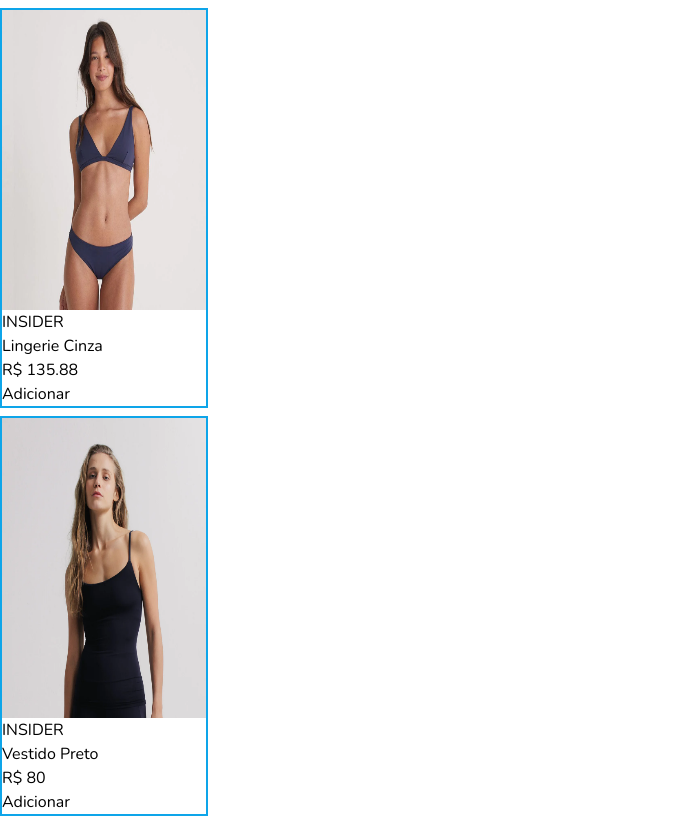
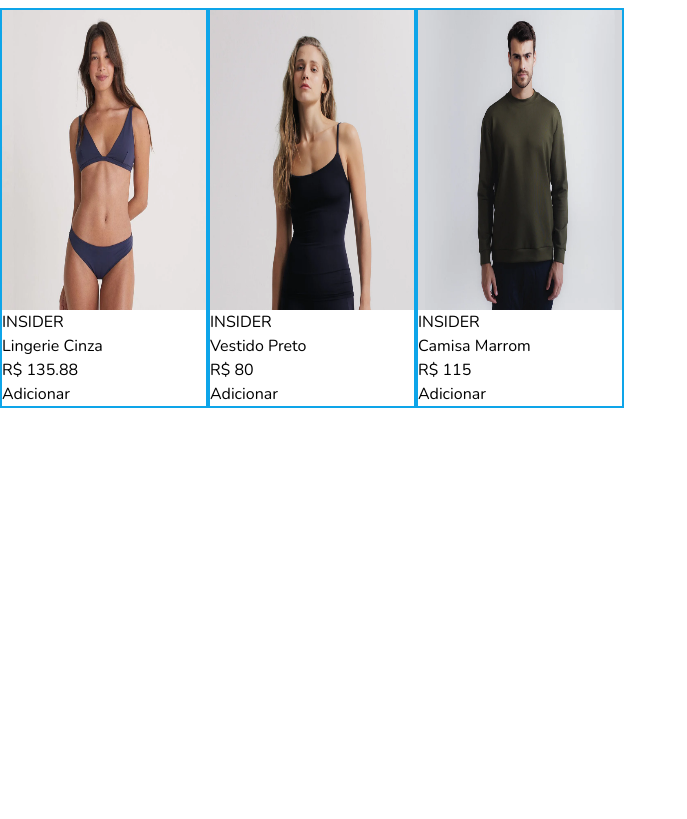
Before and after one commit to MarcioParanhos/Heels-Store, a website built with Vite: page index.html in a window 1280 px wide. Shown: the top 819 px of the page, without its empty margins (0-687 px from the left). Built offline with nearby package versions, Linux system fonts and the light colour scheme.

Commit message:
Testando Com email Modificado

```diff
--- a/index.html
+++ b/index.html
@@ -11,7 +11,7 @@
     <header></header>
 
     <main>
-      <section id="container-produto">
+      <section id="container-produto" class="flex">
 
       </section>
     </main>
```
